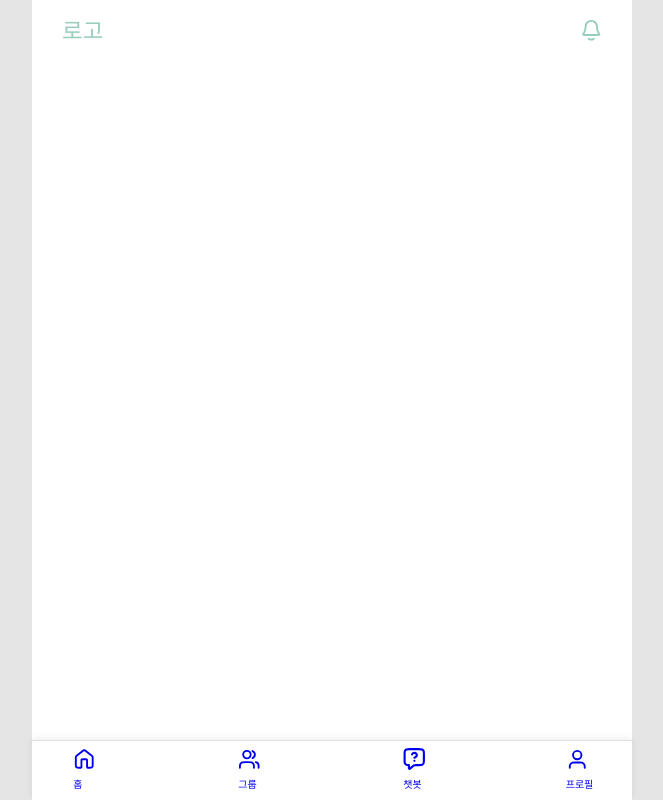
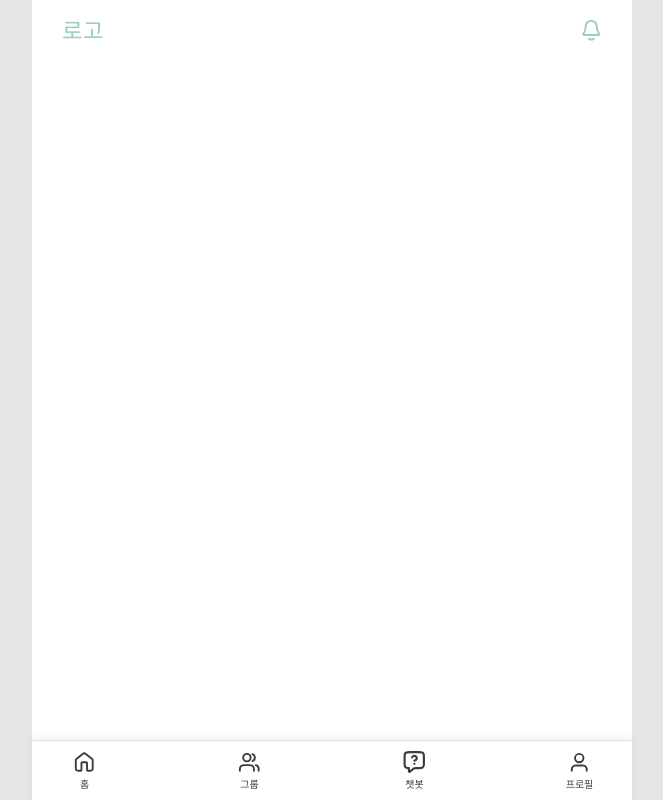
Before and after one commit to prgrms-web-devcourse-final-project/WEB1_1_ALL-I_FE, a React (Vite) app: page / in a window 1280 px wide. Shown: the whole page, without its empty margins (308-971 px from the left). Built offline with nearby package versions, Linux system fonts and the light colour scheme; a web font is replaced by a local one.

Commit message:
feat: NavBar 스타일 파일에 맞춰서 NavBar 컴포넌트 수정

```diff
--- a/src/components/layout/NavBar/NavBar.tsx
+++ b/src/components/layout/NavBar/NavBar.tsx
@@ -1,4 +1,3 @@
-import { NavLink } from "react-router-dom";
 import HomeIcon from "@/assets/icons/home.svg?react";
 import GroupIcon from "@/assets/icons/group.svg?react";
 import ChatbotIcon from "@/assets/icons/chatbot.svg?react";
@@ -14,8 +13,7 @@ function NavBar() {
     <>
       {!noNav && (
         <Styled.NavContainer>
-          <Styled.NavItem>
-            <NavLink
+          <Styled.NavItem
             to="/main"
             className={({ isActive }) => (isActive ? "active" : "")}
           >
@@ -26,10 +24,8 @@ function NavBar() {
               stroke="currentColor"
             />
             <span>홈</span>
-            </NavLink>
           </Styled.NavItem>
-          <Styled.NavItem>
-            <NavLink
+          <Styled.NavItem
             to="/group"
             className={({ isActive }) => (isActive ? "active" : "")}
           >
@@ -40,10 +36,8 @@ function NavBar() {
               stroke="currentColor"
             />
             <span>그룹</span>
-            </NavLink>
           </Styled.NavItem>
-          <Styled.NavItem>
-            <NavLink
+          <Styled.NavItem
             to="/chat"
             className={({ isActive }) => (isActive ? "active" : "")}
           >
@@ -54,10 +48,8 @@ function NavBar() {
               stroke="currentColor"
             />
             <span>챗봇</span>
-            </NavLink>
           </Styled.NavItem>
-          <Styled.NavItem>
-            <NavLink
+          <Styled.NavItem
             to="/mypage"
             className={({ isActive }) => (isActive ? "active" : "")}
           >
@@ -68,7 +60,6 @@ function NavBar() {
               stroke="currentColor"
             />
             <span>프로필</span>
-            </NavLink>
           </Styled.NavItem>
         </Styled.NavContainer>
       )}
```
Lines whose indentation alone changed are shown as unchanged.
